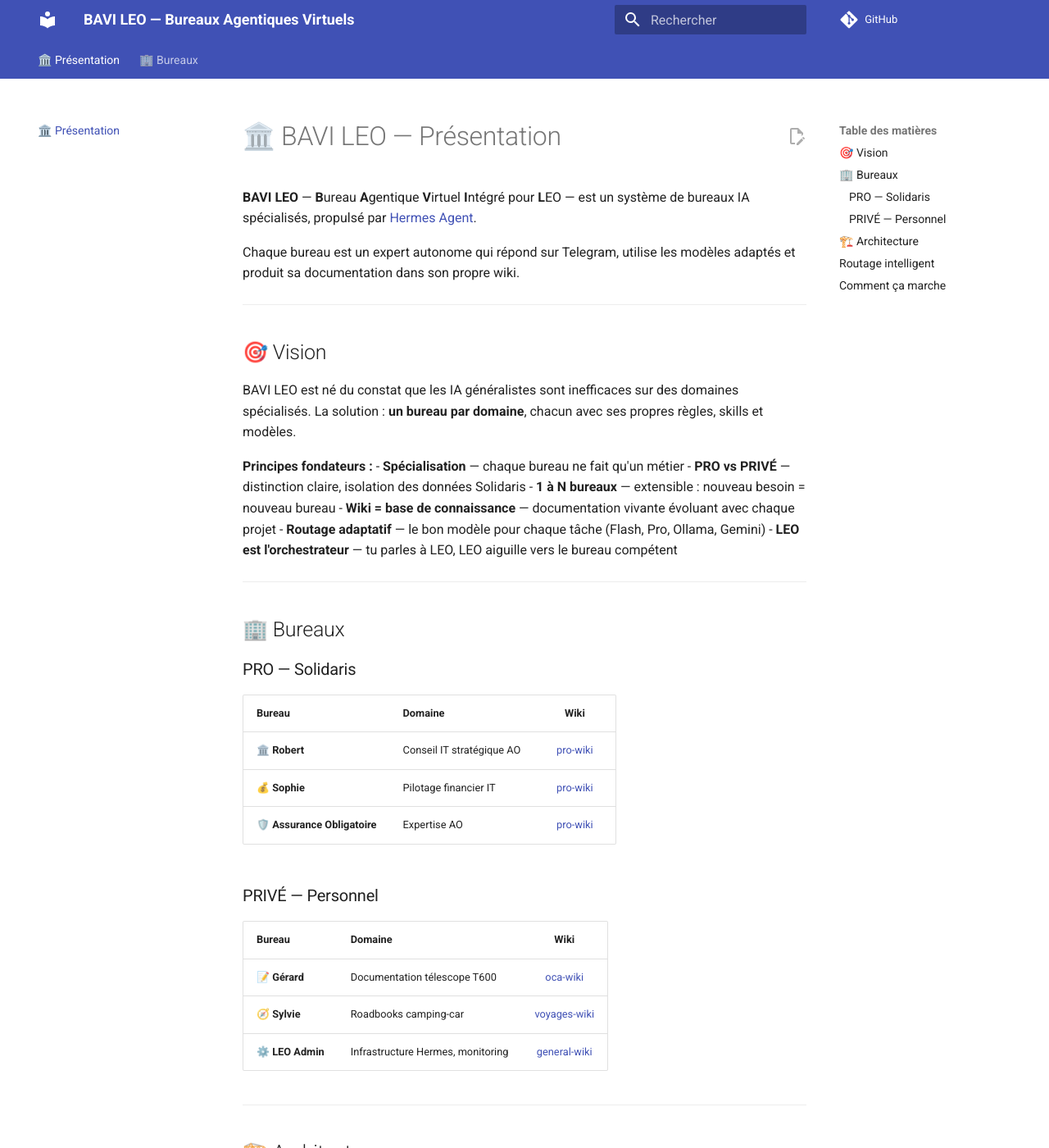
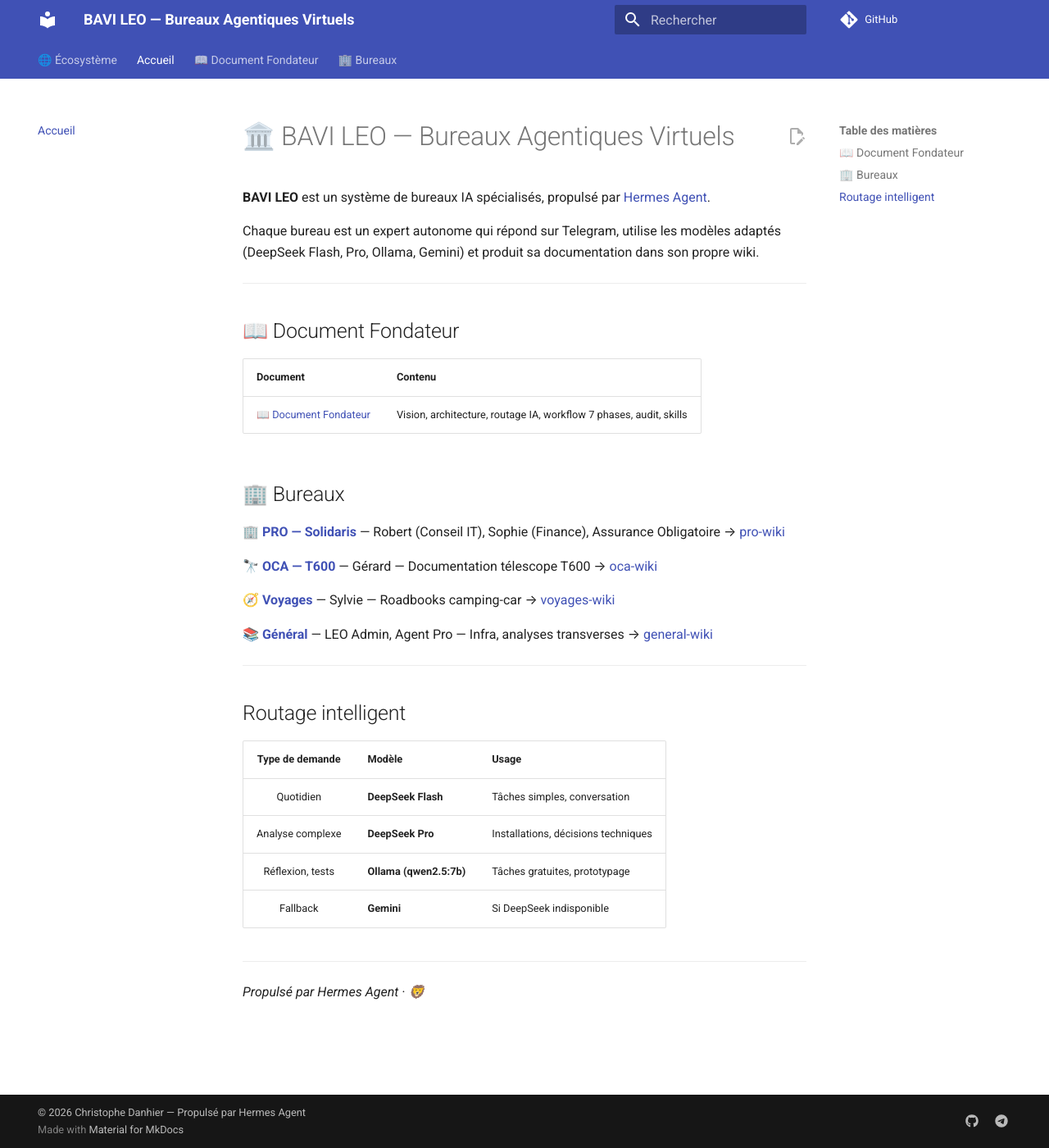
Before and after one commit to christophedanhier-hash/BAVI_LEO, an MkDocs documentation site: the page built from docs/index.md, in a window 1280 px wide and 1400 px high. Shown: the whole window at 82% size. Built offline with MkDocs 1.6.1 and Material for MkDocs 9.7.7, drawn with Linux system fonts in a browser that asks for light colours; comment, search, counter and statistics services are not loaded; some of the changed text lies outside the part shown.

Commit message:
Revert "fusion Accueil + Vision en Présentation, retire Écosystème"
This reverts commit 3a9a8c012b13fd96c6374ffeb7628921e05bd060.

````diff
--- a/docs/index.md
+++ b/docs/index.md
@@ -1,62 +1,26 @@
-# 🏛️ BAVI LEO — Présentation
+# 🏛️ BAVI LEO — Bureaux Agentiques Virtuels
 
-**BAVI LEO** — **B**ureau **A**gentique **V**irtuel **I**ntégré pour **L**EO — est un système de bureaux IA spécialisés, propulsé par [Hermes Agent](https://hermes-agent.nousresearch.com).
+**BAVI LEO** est un système de bureaux IA spécialisés, propulsé par [Hermes Agent](https://hermes-agent.nousresearch.com).
 
-Chaque bureau est un expert autonome qui répond sur Telegram, utilise les modèles adaptés et produit sa documentation dans son propre wiki.
+Chaque bureau est un expert autonome qui répond sur Telegram, utilise les modèles adaptés (DeepSeek Flash, Pro, Ollama, Gemini) et produit sa documentation dans son propre wiki.
 
 ---
 
-## 🎯 Vision
+## 📖 Document Fondateur
 
-BAVI LEO est né du constat que les IA généralistes sont inefficaces sur des domaines spécialisés. La solution : **un bureau par domaine**, chacun avec ses propres règles, skills et modèles.
-
-**Principes fondateurs :**
-- **Spécialisation** — chaque bureau ne fait qu'un métier
-- **PRO vs PRIVÉ** — distinction claire, isolation des données Solidaris
-- **1 à N bureaux** — extensible : nouveau besoin = nouveau bureau
-- **Wiki = base de connaissance** — documentation vivante évoluant avec chaque projet
-- **Routage adaptatif** — le bon modèle pour chaque tâche (Flash, Pro, Ollama, Gemini)
-- **LEO est l'orchestrateur** — tu parles à LEO, LEO aiguille vers le bureau compétent
-
----
+| Document | Contenu |
+|:---------|:--------|
+| 📖 [Document Fondateur](vision.md) | Vision, architecture, routage IA, workflow 7 phases, audit, skills |
 
 ## 🏢 Bureaux
 
-### PRO — Solidaris
+🏢 [**PRO — Solidaris**](https://christophedanhier-hash.github.io/pro-wiki/) — Robert (Conseil IT), Sophie (Finance), Assurance Obligatoire → [pro-wiki](https://christophedanhier-hash.github.io/pro-wiki/)
 
-| Bureau | Domaine | Wiki |
-|--------|---------|:----:|
-| 🏛️ **Robert** | Conseil IT stratégique AO | [pro-wiki](https://christophedanhier-hash.github.io/pro-wiki/) |
-| 💰 **Sophie** | Pilotage financier IT | [pro-wiki](https://christophedanhier-hash.github.io/pro-wiki/) |
-| 🛡️ **Assurance Obligatoire** | Expertise AO | [pro-wiki](https://christophedanhier-hash.github.io/pro-wiki/) |
+🔭 [**OCA — T600**](https://christophedanhier-hash.github.io/oca-wiki/) — Gérard — Documentation télescope T600 → [oca-wiki](https://christophedanhier-hash.github.io/oca-wiki/)
 
-### PRIVÉ — Personnel
+🧭 [**Voyages**](https://christophedanhier-hash.github.io/voyages-wiki/) — Sylvie — Roadbooks camping-car → [voyages-wiki](https://christophedanhier-hash.github.io/voyages-wiki/)
 
-| Bureau | Domaine | Wiki |
-|--------|---------|:----:|
-| 📝 **Gérard** | Documentation télescope T600 | [oca-wiki](https://christophedanhier-hash.github.io/oca-wiki/) |
-| 🧭 **Sylvie** | Roadbooks camping-car | [voyages-wiki](https://christophedanhier-hash.github.io/voyages-wiki/) |
-| ⚙️ **LEO Admin** | Infrastructure Hermes, monitoring | [general-wiki](https://christophedanhier-hash.github.io/general-wiki/) |
-
----
-
-## 🏗️ Architecture
-
-```mermaid
-flowchart LR
-    Telegram["📱 Telegram"]
-    LEO["🤖 LEO (Hermes Agent)"]
-    PRO["🏢 PRO<br/>Robert · Sophie · AO"]
-    PRIVE["🏠 PRIVÉ<br/>Gérard · Sylvie · Admin"]
-    DeepSeek["☁️ DeepSeek API<br/>Flash + Pro"]
-    Ollama["🏠 Ollama<br/>qwen2.5:7b"]
-    Gemini["⚡ Gemini API<br/>Fallback"]
-
-    Telegram -->|"bureau-xxx : <demande>"| LEO
-    LEO -->|"routage intelligent"| DeepSeek
-    LEO -->|"tâches gratuites"| Ollama
-    LEO -->|"si indisponible"| Gemini
-```
+📚 [**Général**](https://christophedanhier-hash.github.io/general-wiki/) — LEO Admin, Agent Pro — Infra, analyses transverses → [general-wiki](https://christophedanhier-hash.github.io/general-wiki/)
 
 ---
 
@@ -71,15 +35,4 @@
 
 ---
 
-## Comment ça marche
-
-1. Tu m'appelles sur Telegram avec une demande
-2. Je détecte le bureau cible
-3. Je charge le skill Hermes correspondant
-4. Le skill définit mon rôle, mes sous-experts et mon workflow
-5. Je produis le livrable
-6. Le résultat est archivé dans le wiki
-
----
-
 *Propulsé par Hermes Agent · 🦁*
--- a/mkdocs.yml
+++ b/mkdocs.yml
@@ -29,6 +29,7 @@
 
 markdown_extensions:
   - admonition
+  - md_in_html
   - pymdownx.details
   - pymdownx.superfences:
       custom_fences:
@@ -48,5 +49,13 @@
   - https://cdn.jsdelivr.net/npm/mermaid@10/dist/mermaid.min.js
 
 nav:
-  - 🏛️ Présentation: index.md
+  - 🌐 Écosystème:
+    - 🛡️ Portail LEO: https://christophedanhier-hash.github.io/hermes-wiki/
+    - 🏛️ BAVI LEO: https://christophedanhier-hash.github.io/BAVI_LEO/
+    - 🔭 Wiki OCA: https://christophedanhier-hash.github.io/wiki-oca/
+    - 🧭 Voyages: https://christophedanhier-hash.github.io/voyages-wiki/
+    - 🏢 PRO: https://christophedanhier-hash.github.io/pro-wiki/
+    - 📚 Général: https://christophedanhier-hash.github.io/general-wiki/
+  - Accueil: index.md
+  - 📖 Document Fondateur: vision.md
   - 🏢 Bureaux: bureaux/index.md
````
Also changed, not shown: docs/index.html (added, +11 -0 lines), docs/vision.md (added, +168 -0 lines).
